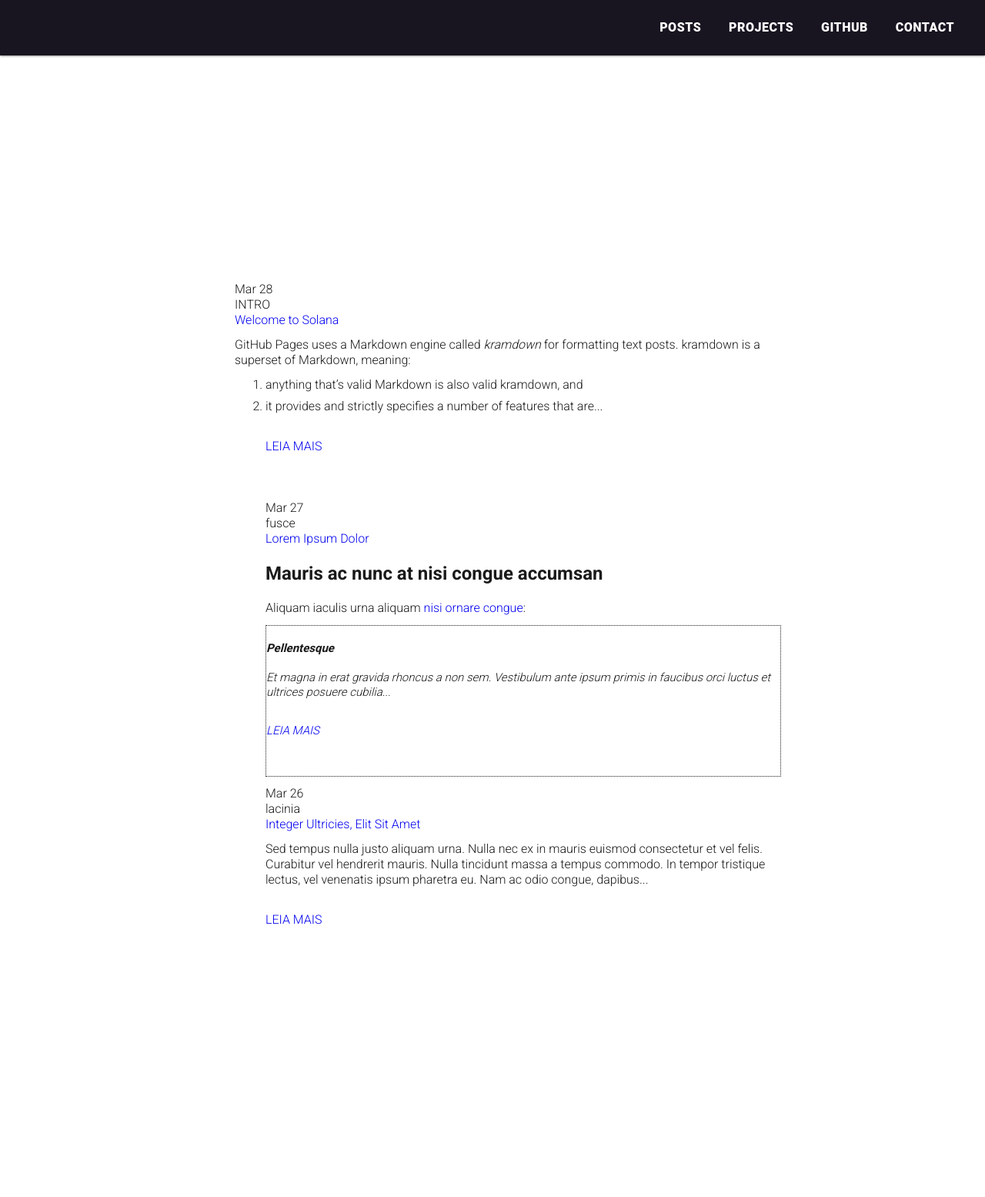
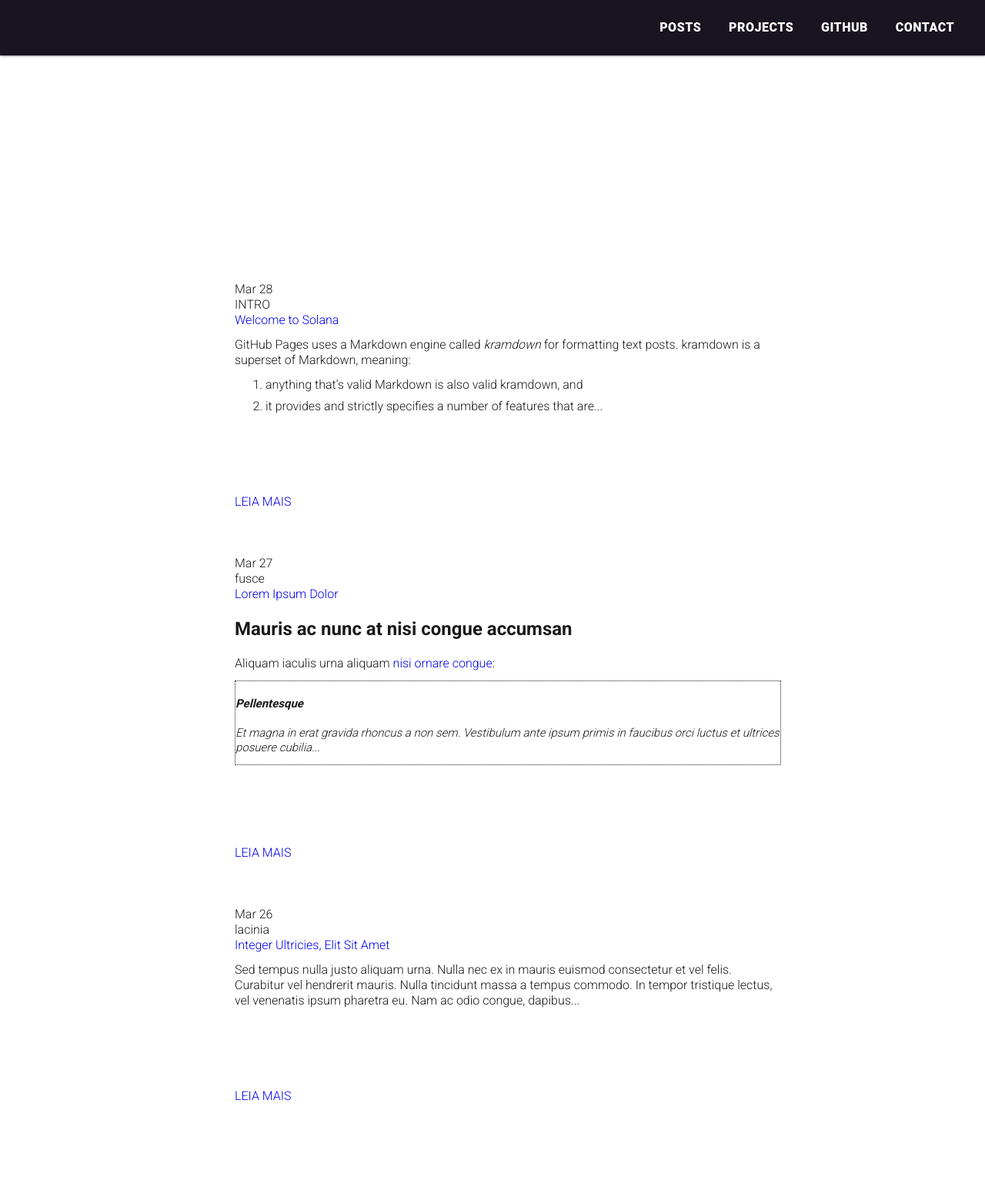
Before and after one commit to adultcomicsbr/adultcomicsbr.github.io, a Jekyll site: the page built from index.html, in a window 1280 px wide. Shown: the whole page at 77% size. Built offline with Jekyll 4.4.1, drawn with Linux system fonts in a browser that asks for light colours; the list of posts is cut into pages by our own code; before the commit the page ends 1326 px from its top, so only the background shows below that.

Commit message:
Update listing.html

```diff
--- a/_layouts/listing.html
+++ b/_layouts/listing.html
@@ -25,15 +25,20 @@ layout: default
   <ul class="post__list {{ page_type }}">
           {% for post in site.posts limit 5 %}
           <li class="post__entry {{ page_type }}">
+
             <time class="posts__entry-date {{ page_type }}" datetime="{{ post.date | date_to_xmlschema }}">
               {{ post.date | date: "%b %-d" }}</time>
+
               <div class="posts__category {{ page_type }}">
                 {{ post.category }}</div>
+
               <div class="post__entry-title {{ page_type }}">
                 <a href="{{ site.baseurl }}{{ post.url }}">{{ post.title }}</a>
-                  {{ post.content | truncatewords:40}}
-                  <br><br>
-                <p><a href="{{ post.url }}">LEIA MAIS</a></p><br><br>
+              </div>
+
+              <div class="post__content {{ page_type }}">{{ post.content | truncatewords:40}}</div><br><br>
+                <br><br>
+              <p><a href="{{ post.url }}">LEIA MAIS</a></p><br><br>
           </li>
           {% endfor %}
   </ul>
```
